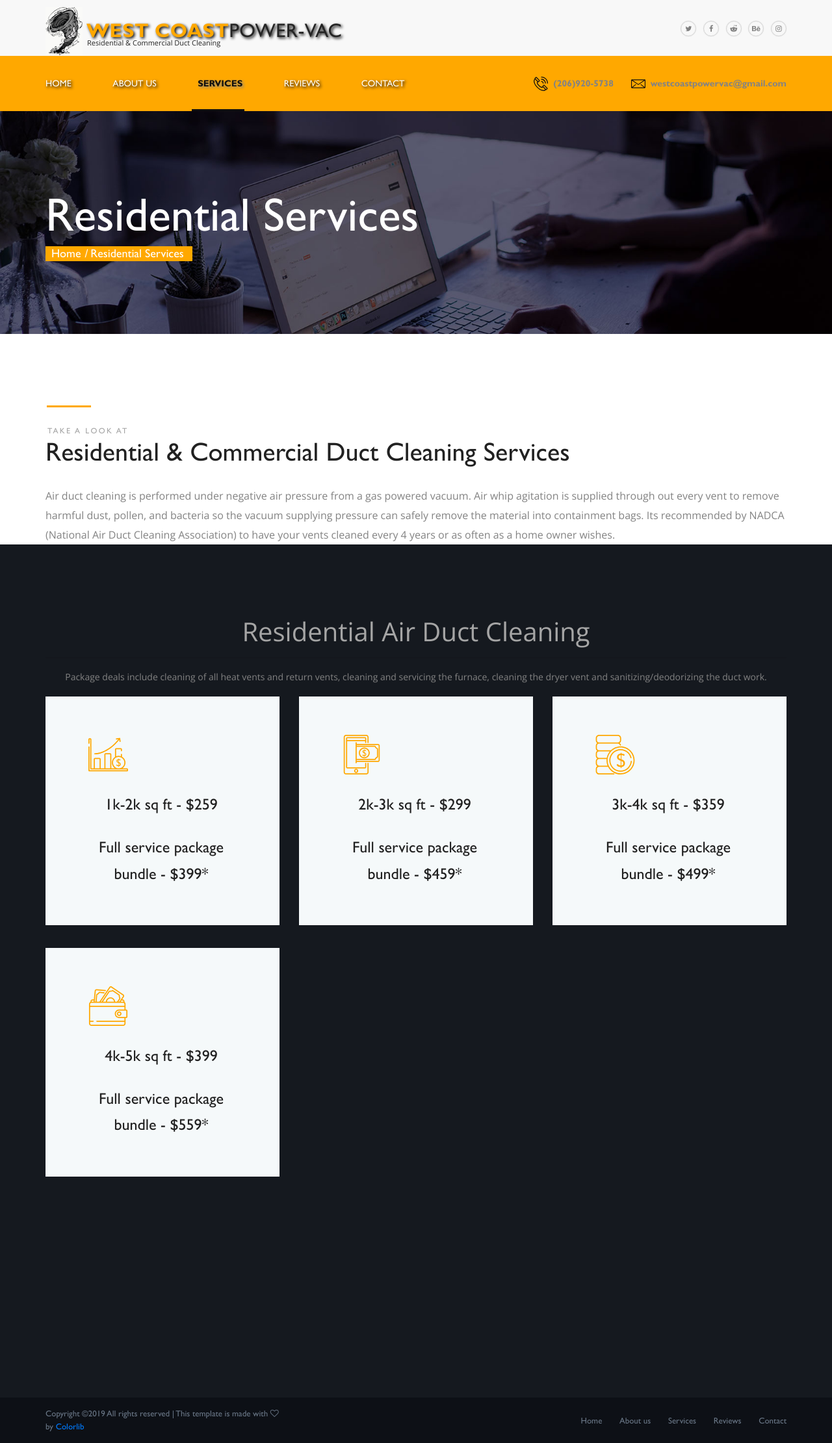
After one commit to veramankong/328final, a PHP site: template views/residentialservices.html in a window 1280 px wide. The commit adds this page. Shown: the whole page at 65% size. Run offline with PHP 8.4, Linux system fonts and the light colour scheme; the template is opened without the code that fills it, so the values that code supplies are empty.

Commit message:
Added the residential services

```diff
--- /dev/null
+++ b/views/residentialservices.html
@@ -0,0 +1,308 @@
+<!DOCTYPE html>
+<html lang="en">
+<head>
+    <title>Services</title>
+    <meta charset="utf-8">
+    <meta http-equiv="X-UA-Compatible" content="IE=edge">
+    <meta name="description" content="Invest project">
+    <meta name="viewport" content="width=device-width, initial-scale=1">
+    <link rel="stylesheet" type="text/css" href="styles/bootstrap4/bootstrap.min.css">
+    <link href="plugins/font-awesome-4.7.0/css/font-awesome.min.css" rel="stylesheet" type="text/css">
+    <link rel="stylesheet" type="text/css" href="plugins/OwlCarousel2-2.2.1/owl.carousel.css">
+    <link rel="stylesheet" type="text/css" href="plugins/OwlCarousel2-2.2.1/owl.theme.default.css">
+    <link rel="stylesheet" type="text/css" href="plugins/OwlCarousel2-2.2.1/animate.css">
+    <link rel="stylesheet" type="text/css" href="styles/services.css">
+    <link rel="stylesheet" type="text/css" href="styles/services_responsive.css">
+</head>
+<body>
+
+<div class="super_container">
+
+    <!-- Home -->
+
+    <div class="home">
+        <div class="home_background parallax-window" data-parallax="scroll"
+             data-image-src="images/services_background.jpg" data-speed="0.8"></div>
+        <div class="container">
+            <div class="row">
+                <div class="col">
+                    <div class="home_content">
+                        <div class="home_content_inner">
+                            <div class="home_title">Residential Services</div>
+                            <div class="home_breadcrumbs">
+                                <ul>
+                                    <li><a href="home">Home</a></li>
+                                    <li>Residential Services</li>
+                                </ul>
+                            </div>
+                        </div>
+                    </div>
+                </div>
+            </div>
+        </div>
+
+        <!-- Header -->
+
+        <header class="header">
+
+            <!-- Top Bar -->
+            <div class="top_bar">
+                <div class="container">
+                    <div class="row">
+                        <div class="col">
+                            <div class="top_bar_container d-flex flex-row align-items-center justify-content-start">
+                                <div class="logo_container">
+                                    <div class="logo">
+                                        <a href="home">
+                                            <div class="logo_line_1"><span>west coast</span>power-vac</div>
+                                            <div class="logo_line_2">Residential & Commercial Duct Cleaning</div>
+                                            <div class="logo_img"><img src="images/tornado.jpg" alt=""></div>
+                                        </a>
+                                    </div>
+                                </div>
+                                <div class="top_bar_content ml-auto">
+
+                                    <div class="main_menu_social">
+                                        <ul>
+                                            <li><a href="#"><i class="fa fa-twitter" aria-hidden="true"></i></a></li>
+                                            <li><a href="#"><i class="fa fa-facebook" aria-hidden="true"></i></a></li>
+                                            <li><a href="#"><i class="fa fa-reddit-alien" aria-hidden="true"></i></a>
+                                            </li>
+                                            <li><a href="#"><i class="fa fa-behance" aria-hidden="true"></i></a></li>
+                                            <li><a href="#"><i class="fa fa-instagram" aria-hidden="true"></i></a></li>
+                                        </ul>
+                                    </div>
+                                </div>
+                                <div class="burger">
+                                    <i class="fa fa-bars" aria-hidden="true"></i>
+                                </div>
+                            </div>
+                        </div>
+                    </div>
+                </div>
+            </div>
+
+            <!-- Main Menu -->
+
+            <div class="main_menu">
+                <div class="container">
+                    <div class="row">
+                        <div class="col">
+                            <div class="main_menu_container d-flex flex-row align-items-center justify-content-start">
+                                <div class="main_menu_content">
+                                    <ul class="main_menu_list">
+                                        <li>
+                                            <a href="home">home</a>
+                                        </li>
+                                        <li>
+                                            <a href="about">about us</a>
+                                        </li>
+                                        <li class="active">
+                                            <a href="services">services</a>
+                                        </li>
+                                        <li>
+                                            <a href="reviews">reviews</a>
+                                        </li>
+                                        <li>
+                                            <a href="contact">contact</a>
+                                        </li>
+                                    </ul>
+                                </div>
+                                <div class="main_menu_contact ml-auto">
+                                    <div class="main_menu_phone"><img src="images/phone-call.svg" alt=""><span>(206)920-5738</span>
+                                    </div>
+                                    <div class="main_menu_email"><img src="images/envelope.svg" alt=""><span>westcoastpowervac@gmail.com</span>
+                                    </div>
+                                </div>
+                            </div>
+                        </div>
+                    </div>
+                </div>
+            </div>
+
+
+            <!-- Menu -->
+
+            <div class="menu">
+                <div class="menu_register_login">
+                    <div class="container">
+                        <div class="row">
+                            <div class="col">
+                                <div class="menu_register_login_content d-flex flex-row align-items-center justify-content-end">
+                                    <div class="login"><a href="#">login</a></div>
+                                </div>
+                            </div>
+                        </div>
+                    </div>
+
+                </div>
+                <ul class="menu_list">
+                    <li class="menu_item">
+                        <div class="container">
+                            <div class="row">
+                                <div class="col">
+                                    <a href="home">home</a>
+                                </div>
+                            </div>
+                        </div>
+                    </li>
+                    <li class="menu_item">
+                        <div class="container">
+                            <div class="row">
+                                <div class="col">
+                                    <a href="about">about us</a>
+                                </div>
+                            </div>
+                        </div>
+                    </li>
+                    <li class="menu_item">
+                        <div class="container">
+                            <div class="row">
+                                <div class="col">
+                                    <a href="services">services</a>
+                                </div>
+                            </div>
+                        </div>
+                    </li>
+                    <li class="menu_item">
+                        <div class="container">
+                            <div class="row">
+                                <div class="col">
+                                    <a href="reviews">reviews</a>
+                                </div>
+                            </div>
+                        </div>
+                    </li>
+                    <li class="menu_item">
+                        <div class="container">
+                            <div class="row">
+                                <div class="col">
+                                    <a href="contact">contact</a>
+                                </div>
+                            </div>
+                        </div>
+                    </li>
+                </ul>
+            </div>
+        </header>
+    </div>
+
+    <!-- Points -->
+
+    <div class="points">
+        <div class="container">
+            <div class="row">
+                <div class="col">
+                    <div class="section_title_container">
+                        <div class="section_subtitle">take a look at</div>
+                        <div class="section_title">Residential & Commercial Duct Cleaning Services</div>
+                        <div class="section_text"> Air duct cleaning is performed under negative air pressure from a gas
+                            powered vacuum. Air whip agitation is supplied through out every vent to remove harmful
+                            dust, pollen, and bacteria so the vacuum supplying pressure can safely remove the material
+                            into containment bags. Its recommended by NADCA (National Air Duct Cleaning Association) to
+                            have your vents cleaned every 4 years or as often as a home owner wishes.
+                        </div>
+                    </div>
+                </div>
+            </div>
+        </div>
+    </div>
+</div>
+</div>
+
+<!-- Services -->
+
+<div class="services">
+    <div class="services_background parallax-window" data-parallax="scroll"
+         data-image-src="images/services_background_2.jpg" data-speed="0.8"></div>
+    <div class="container">
+        <h1 class="text-center">Residential Air Duct Cleaning</h1>
+        <hr>
+        <p class="text-center"> Package deals include cleaning of all heat vents and return vents, cleaning and servicing the furnace,
+            cleaning the dryer vent and sanitizing/deodorizing the duct work.
+        </p>
+        <div class="row">
+            <div class="col d-flex flex-row flex-wrap align-items-start justify-content-start">
+                <!-- Service -->
+                <div class="service text-center">
+                    <div class="service_icon"><img src="images/service_1.svg" class="svg" alt=""></div>
+                    <div class="service_title">1k-2k sq ft - $259</div>
+                    <div class="service_title">Full service package bundle - $399*</div>
+                </div>
+
+                <!-- Service -->
+                <div class="service text-center">
+                    <div class="service_icon"><img src="images/service_3.svg" class="svg" alt=""></div>
+                    <div class="service_title"> 2k-3k sq ft - $299</div>
+                    <div class="service_title">Full service package bundle - $459*</div>
+
+                </div>
+
+                <!-- Service -->
+                <div class="service text-center">
+                    <div class="service_icon"><img src="images/service_2.svg" class="svg" alt=""></div>
+                    <div class="service_title"> 3k-4k sq ft - $359</div>
+                    <div class="service_title">Full service package bundle - $499*</div>
+
+                </div>
+
+                <div class="service text-center">
+                    <div class="service_icon"><img src="images/service_4.svg" class="svg" alt=""></div>
+                    <div class="service_title"> 4k-5k sq ft - $399</div>
+                    <div class="service_title">Full service package bundle - $559*</div>
+
+                </div>
+            </div>
+        </div>
+    </div>
+</div>
+
+<!-- Footer -->
+
+<footer class="footer">
+    <div class="copyright">
+        <div class="container">
+            <div class="row">
+                <div class="col-md-4 order-md-1 order-2">
+                    <div class="copyright_content d-flex flex-row align-items-center justify-content-start">
+                        <div class="cr">
+                            <!-- Link back to Colorlib can't be removed. Template is licensed under CC BY 3.0. -->
+                            Copyright &copy;<script>document.write(new Date().getFullYear());</script>
+                            All rights reserved | This template is made with <i class="fa fa-heart-o"
+                                                                                aria-hidden="true"></i> by <a
+                                href="https://colorlib.com" target="_blank">Colorlib</a>
+                            <!-- Link back to Colorlib can't be removed. Template is licensed under CC BY 3.0. -->
+                        </div>
+                    </div>
+                </div>
+                <div class="col-md-8 order-md-2 order-1">
+                    <nav class="footer_nav d-flex flex-row align-items-center justify-content-md-end">
+                        <ul>
+                            <li><a href="home">Home</a></li>
+                            <li><a href="about">About us</a></li>
+                            <li><a href="services">Services</a></li>
+                            <li><a href="reviews">Reviews</a></li>
+                            <li><a href="contact">Contact</a></li>
+                        </ul>
+                    </nav>
+                </div>
+            </div>
+        </div>
+    </div>
+</footer>
+</div>
+
+<script src="js/jquery-3.2.1.min.js"></script>
+<script src="styles/bootstrap4/popper.js"></script>
+<script src="styles/bootstrap4/bootstrap.min.js"></script>
+<script src="plugins/greensock/TweenMax.min.js"></script>
+<script src="plugins/greensock/TimelineMax.min.js"></script>
+<script src="plugins/scrollmagic/ScrollMagic.min.js"></script>
+<script src="plugins/greensock/animation.gsap.min.js"></script>
+<script src="plugins/greensock/ScrollToPlugin.min.js"></script>
+<script src="plugins/OwlCarousel2-2.2.1/owl.carousel.js"></script>
+<script src="plugins/easing/easing.js"></script>
+<script src="plugins/parallax-js-master/parallax.min.js"></script>
+<script src="js/about_custom.js"></script>
+</body>
+</html>
```
Also changed, not shown: index.php (+25 -9 lines).
